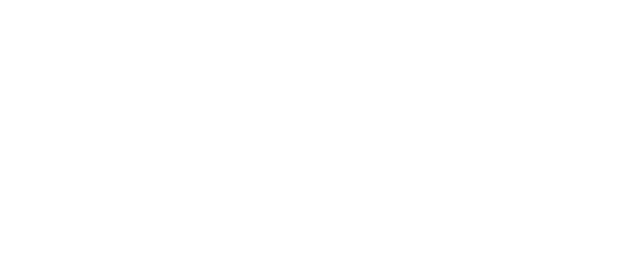
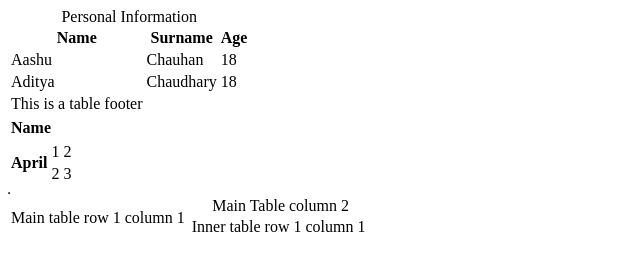
Before and after one commit to Aashu1-ac/HTML-CSE11, a plain HTML site: page table.html in a window 1280 px wide. Shown: the whole page, without its empty margins (0-640 px from the left). Drawn offline with Linux system fonts and the light colour scheme.

Commit message:
Assignment 2

```diff
--- a/table.html
+++ b/table.html
@@ -0,0 +1,63 @@
+<!DOCTYPE html>
+<html lang="en">
+<head>
+    <meta charset="UTF-8">
+    <meta name="viewport" content="width=device-width, initial-scale=1.0">
+    <title></title>
+</head>
+<body>
+   <table>
+    <caption>Personal Information</caption>
+    <!--<thead> <tbody>  <tfoot>-->
+    <thead>
+    <tr>
+        <th>Name</th>
+        <th>Surname</th>
+        <th>Age</th>
+    </tr>
+    <tr>
+        <td>Aashu </td>
+        <td>Chauhan</td>
+        <td>18</td>
+    </tr>
+    <tr>
+        <td>Aditya</td>
+        <td>Chaudhary</td>
+        <td>18</td>
+    </tr></thead>
+<tfoot>
+    <tr><td>This is a table  footer</td></tr>
+</tfoot>
+   </table>
+   <table>
+    <tr> <th colspan=2> Name</th>
+
+    </tr>
+   </table>
+  <table>
+    <tr><th rowspan="3">
+        April
+    </th><td>1</td>
+    <td>2</td></tr>
+    <td>2</td>
+<td>3</td> </tr>
+</table>
+<table>
+    <tr> <th rowspan="3"></th></tr>
+
+</table>
+<!--cellpadding is space between content and line and cellspacing is space between cells-->
+<table border="1" cellpadding="2" ></table>
+<table>
+    <tr>
+        <td>Main table row 1 column 1</td>
+        <td> <table>
+            <caption> Main Table column 2 </caption>
+            <tr><td> Inner table row 1 column 1
+                <td> </td>
+            </td></tr>
+        </table></td>
+    </tr>
+</table>
+</body>
+</html>
```
Also changed, not shown: Web_Assignment 2/index.html (added, +30 -0 lines), form.html (+3 -2 lines).
